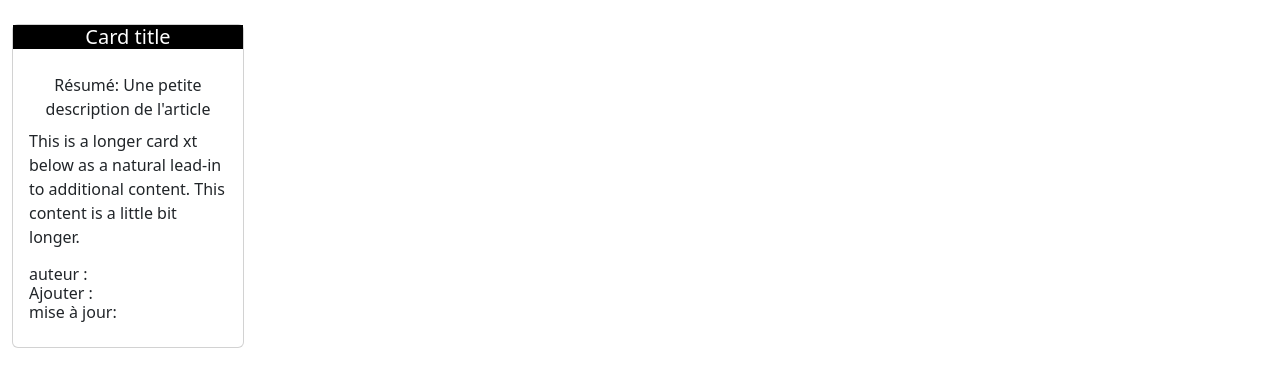
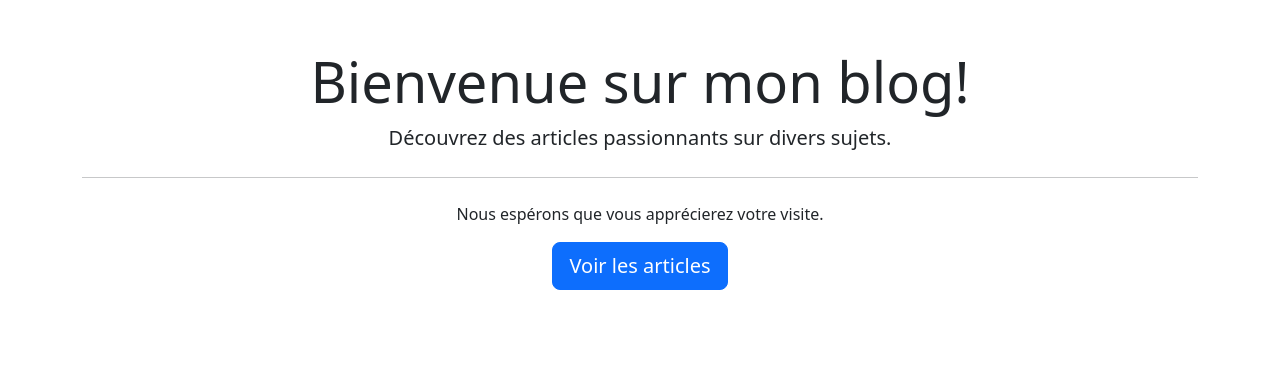
Before and after one commit to modouro/projet-django, a Django app: page / in a window 1280 px wide. Shown: the part 56-443 px from the top of the page. Run offline with Django 5.2, Linux system fonts and the light colour scheme.

Commit message:
modification des fichiers

```diff
--- a/templates/pages/index.html
+++ b/templates/pages/index.html
@@ -2,26 +2,15 @@
 {% comment %} # Admin@2024 {% endcomment %}
 {% block content %}
 
-<div class="row row-cols-1 row-cols-md-5 g-4">
-
-    <div class="col">
-      <div class="card">
-        <h5 class="card-title text-center bg-black text-white">Card title</h5>
-        <div class="card-body">
-          <p class="card-title text-center">Résumé: Une petite description de l'article</p>
-          <p class="card-text">This is a longer card xt below as a natural lead-in to additional content. This content is a little bit longer.</p>
-          <h6>
-            auteur  :          <br>
-            Ajouter :           <br>
-            mise à jour:
-         </h6>
-        </div>
-        {% comment %} <div class="card-footer text-body-secondary text-center">
-            détails >>
-        </div> {% endcomment %}
-      </div>
-    </div>
-
+<div class="container mt-5">
+  <div class="jumbotron text-center">
+      <h1 class="display-4">Bienvenue sur mon blog!</h1>
+      <p class="lead">Découvrez des articles passionnants sur divers sujets.</p>
+      <hr class="my-4">
+      <p>Nous espérons que vous apprécierez votre visite.</p>
+      <a class="btn btn-primary btn-lg" href="{% url 'blog' %}" role="button">Voir les articles</a>
+  </div>
+</div>
 </div>
 
 {% endblock %}
```
Also changed, not shown: templates/bloggers/detail.html (+7 -3 lines), db.sqlite3.
